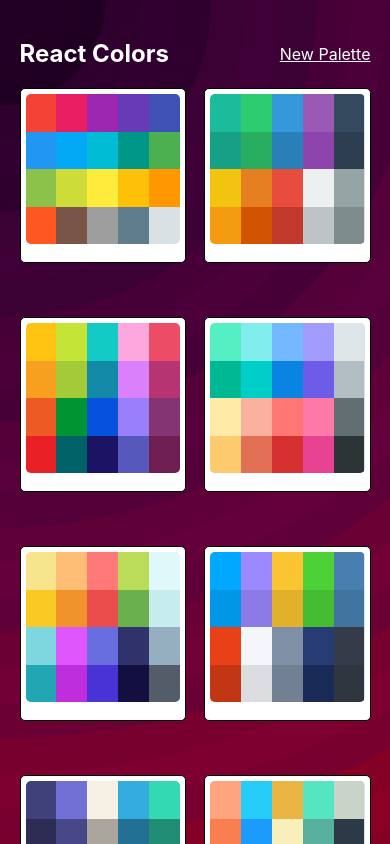
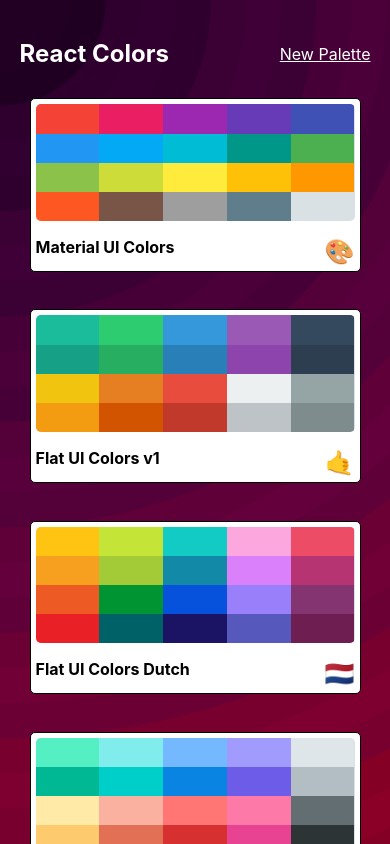
Before and after one commit to MartinGrue/ColorPicker, a React (Create React App) app: page / in a window 390 px wide. Built offline with nearby package versions, Linux system fonts and the light colour scheme; the HTML template or start-up script is replaced by a standard one.

Commit message:
make grid responsive

```diff
--- a/src/pages/home/Home.tsx
+++ b/src/pages/home/Home.tsx
@@ -17,7 +17,7 @@
 import { IPalette } from "../../models/IPalette";
 import { sizes } from "../../styles/sizes";
 import MiniPalette from "./MiniPalette";
-import bg from "../../Rainbow-Vortex.svg"
+import bg from "../../Rainbow-Vortex.svg";
 const styles = createStyles({
   "@global": {
     ".fade-exit": { opacity: 1 },
@@ -54,14 +54,14 @@
     boxSizing: "border-box",
     width: "100%",
     display: "grid",
-
+    gridGap: "2%",
     gridTemplateColumns: "repeat(4,1fr)",
-    gridGap: "5%",
+    padding: "10px",
     [sizes.down("l")]: {
       gridTemplateColumns: "repeat(3,1fr)",
     },
     [sizes.down("m")]: { gridTemplateColumns: "repeat(3,1fr)" },
-    [sizes.down("xs")]: { gridTemplateColumns: "repeat(2,1fr)" },
+    [sizes.down("xs")]: { gridTemplateColumns: "repeat(1,1fr)" },
   },
 });
 
@@ -100,9 +100,8 @@
           <h1>React Colors</h1>
           <Link to="/palette/new">New Palette</Link>
         </nav>
-        <TransitionGroup className={classes.palettes}>
+        <div className={classes.palettes}>
           {palettes.map((palette) => (
-            <CSSTransition key={palette.id} classNames="fade" timeout={500}>
             <MiniPalette
               openParentDialog={openDialog}
               palette={palette}
@@ -111,9 +110,8 @@
             >
               {palette.paletteName}
             </MiniPalette>
-            </CSSTransition>
           ))}
-        </TransitionGroup>
+        </div>
       </div>
       <Dialog open={dialogOpen}>
         <DialogTitle id="delete-dialog-title">Delete this palette?</DialogTitle>
--- a/src/pages/home/MiniPalette.tsx
+++ b/src/pages/home/MiniPalette.tsx
@@ -1,66 +1,72 @@
-import React, { useEffect, useState } from 'react';
-import { withStyles, createStyles } from '@material-ui/styles';
-import DeleteIcon from '@material-ui/icons/Delete';
-import { WithStyles } from '@material-ui/core';
-import { IPalette } from '../../models/IPalette';
+import React, { useEffect, useState } from "react";
+import { withStyles, createStyles } from "@material-ui/styles";
+import DeleteIcon from "@material-ui/icons/Delete";
+import { WithStyles } from "@material-ui/core";
+import { IPalette } from "../../models/IPalette";
 
 const styles = createStyles({
   root: {
-    backgroundColor: 'white',
-    border: '1px solid black',
-    borderRadius: '5px',
-    position: 'relative',
-    overflow: 'hidden',
-    padding: '5px',
-    cursor: 'pointer',
-    '&:hover svg': {
-      opacity: 1
-    }
+    backgroundColor: "white",
+    border: "1px solid black",
+    borderRadius: "5px",
+    position: "relative",
+    overflow: "hidden",
+    padding: "5px",
+    cursor: "pointer",
+    "&:hover svg": {
+      opacity: 1,
+    },
+    display: "flex",
+    flexDirection: "column",
+    justifyContent: "space-between",
   },
   colors: {
-    backgroundColor: '#dae1e4',
+    marginBottom: "auto",
+    backgroundColor: "#dae1e4",
     height: '150px',
-    width: '100%',
-    borderRadius: '5px',
-    overflow: 'hidden'
+    // flexGrow: 2,
+    // width: "100%",
+    borderRadius: "5px",
+    overflow: "hidden",
   },
   title: {
-    display: 'flex',
-    justifyContent: 'space-between',
-    margin: '0',
-    color: 'black',
-    paddingTop: '1rem',
-    fontSize: '1rem',
-    position: 'relative'
+    flexGrow: 1,
+    display: "flex",
+    justifyContent: "space-between",
+    margin: "0",
+    color: "black",
+    paddingTop: "1rem",
+    fontSize: "1rem",
+    position: "relative",
   },
   emoji: {
-    marginLeft: '.5rem',
-    fontSize: '1.5rem'
+    marginLeft: ".5rem",
+    fontSize: "1.5rem",
   },
   minicolor: {
-    height: '25%',
-    width: '20%',
-    display: 'inline-block',
-    margin: '0 auto',
-    postion: 'relative',
-    marginBottom: '-4px'
+    height: "25%",
+    width: "20%",
+    display: "inline-block",
+    margin: "0 auto",
+    postion: "relative",
+    marginBottom: "-4px",
   },
   delete: {},
   deleteIcon: {
-    top: '0px',
-    right: '0px',
-    position: 'absolute',
-    padding: '5px',
+    top: "0px",
+    right: "0px",
+    position: "absolute",
+    padding: "5px",
     zIndex: 10,
-    color: 'white',
-    backgroundColor: 'red',
-    width: '20px',
-    height: '20px',
+    color: "white",
+    backgroundColor: "red",
+    width: "20px",
+    height: "20px",
     opacity: 0,
-    borderRadius: "5px"
-  }
+    borderRadius: "5px",
+  },
 });
-interface MiniPaletteProps extends WithStyles<typeof styles>  {
+interface MiniPaletteProps extends WithStyles<typeof styles> {
   palette: IPalette;
   goToPalette: (id: string) => void;
   openParentDialog: (palette: IPalette) => void;
@@ -74,19 +80,24 @@
 const MiniPalette: React.FC<MiniPaletteProps> = React.memo(
   ({ classes, palette, openParentDialog, goToPalette }) => {
     return (
-      <div className={classes.root} onClick={() => {goToPalette(palette.id)}}>
+      <div
+        className={classes.root}
+        onClick={() => {
+          goToPalette(palette.id);
+        }}
+      >
         <div className={classes.delete}>
           <DeleteIcon
             className={classes.deleteIcon}
-            style={{ transition: 'all 0.3s ease-in-out' }}
-            onClick={e => {
+            style={{ transition: "all 0.3s ease-in-out" }}
+            onClick={(e) => {
               openParentDialog(palette);
               e.stopPropagation();
             }}
           ></DeleteIcon>
         </div>
         <div className={classes.colors}>
-          {palette.colors.map(color => (
+          {palette.colors.map((color) => (
             <div
               className={classes.minicolor}
               key={color.name}
@@ -100,6 +111,7 @@
         </h5>
       </div>
     );
-  }, PropsAreEqual
+  },
+  PropsAreEqual
 );
 export default withStyles(styles)(MiniPalette);
```
Lines whose indentation alone changed are shown as unchanged.
